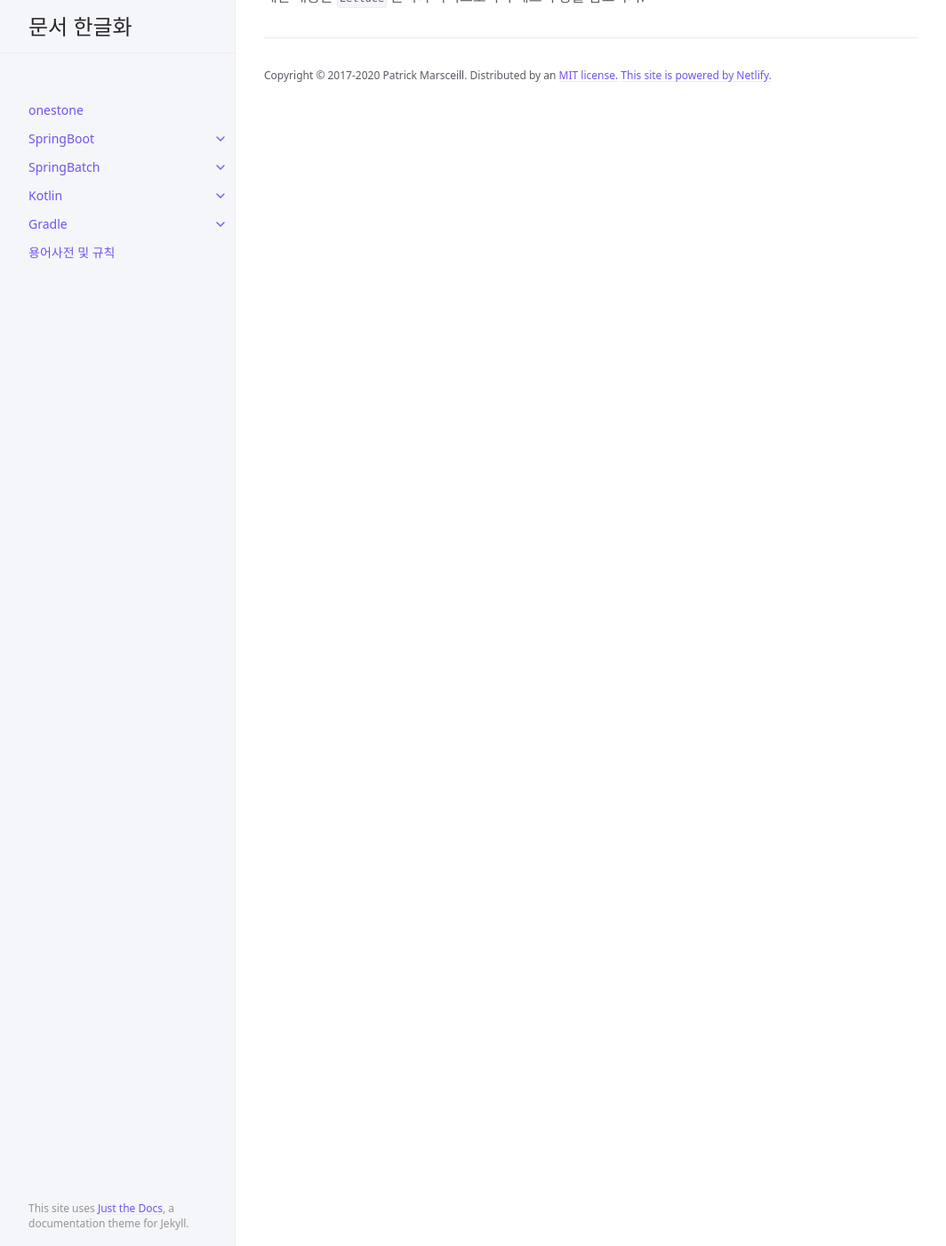
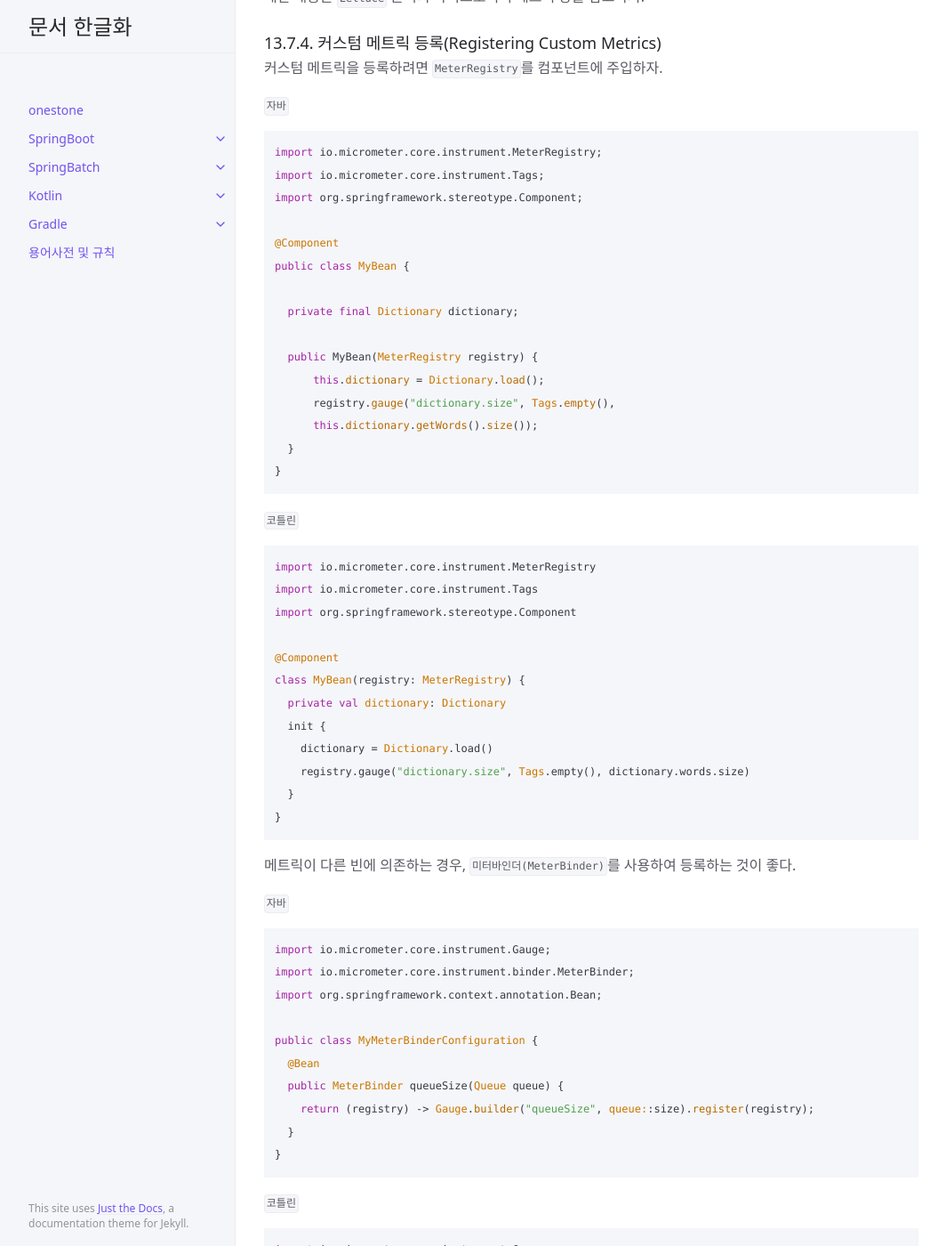
Before and after one commit to onestone9900/onestone9900.github.io, a Jekyll site: the page built from docs/spring_boot/3.1.1/spring_boot/13.production_ready_features.md, in a window 1280 px wide and 1400 px high, scrolled down 73627 px. Shown: the whole window at 89% size, without its empty margins (107-1171 px from the left). Built offline with Jekyll 4.4.1, drawn with Linux system fonts in a browser that asks for light colours; some of the changed text lies outside the part shown.

Commit message:
docs: spring boot - 13.7.4. 커스텀 메트릭 등록(Registering Custom Metrics)

````diff
--- a/docs/spring_boot/3.1.1/spring_boot/13.production_ready_features.md
+++ b/docs/spring_boot/3.1.1/spring_boot/13.production_ready_features.md
@@ -2760,3 +2760,79 @@ management:
 
 #### 레디스 메트릭(Redis Metrics)
 자동 구성은 자동 구성된 `LettuceConnectionFactory`에 대해 `MicrometerCommandLatencyRecorder`를 등록한다. 자세한 내용은 `Lettuce` 문서의 마이크로미터 메트릭 장을 참고하자.
+
+
+### 13.7.4. 커스텀 메트릭 등록(Registering Custom Metrics)
+커스텀 메트릭을 등록하려면 `MeterRegistry`를 컴포넌트에 주입하자.
+
+`자바`
+```java
+import io.micrometer.core.instrument.MeterRegistry;
+import io.micrometer.core.instrument.Tags;
+import org.springframework.stereotype.Component;
+
+@Component
+public class MyBean {
+
+  private final Dictionary dictionary;
+
+  public MyBean(MeterRegistry registry) {
+      this.dictionary = Dictionary.load();
+      registry.gauge("dictionary.size", Tags.empty(),
+      this.dictionary.getWords().size());
+  }
+}
+```
+
+`코틀린`
+```kotlin
+import io.micrometer.core.instrument.MeterRegistry
+import io.micrometer.core.instrument.Tags
+import org.springframework.stereotype.Component
+
+@Component
+class MyBean(registry: MeterRegistry) {
+  private val dictionary: Dictionary
+  init {
+    dictionary = Dictionary.load()
+    registry.gauge("dictionary.size", Tags.empty(), dictionary.words.size)
+  }
+}
+```
+
+메트릭이 다른 빈에 의존하는 경우, `미터바인더(MeterBinder)`를 사용하여 등록하는 것이 좋다.
+
+`자바`
+```java
+import io.micrometer.core.instrument.Gauge;
+import io.micrometer.core.instrument.binder.MeterBinder;
+import org.springframework.context.annotation.Bean;
+
+public class MyMeterBinderConfiguration {
+  @Bean
+  public MeterBinder queueSize(Queue queue) {
+    return (registry) -> Gauge.builder("queueSize", queue::size).register(registry);
+  }
+}
+```
+
+`코틀린`
+```kotlin
+import io.micrometer.core.instrument.Gauge
+import io.micrometer.core.instrument.binder.MeterBinder
+import org.springframework.context.annotation.Bean
+
+class MyMeterBinderConfiguration {
+  @Bean
+  fun queueSize(queue: Queue): MeterBinder {
+    return MeterBinder { registry ->
+      Gauge.builder("queueSize", queue::size).register(registry)
+    }
+  }
+}
+```
+
+`미터바인더(MeterBinder)`를 사용하면 올바른 의존 관계가 설정되고 메트릭 값을 검색할 때 빈을 사용할 수 있다. `미터바인더(MeterBinder)` 구현은 컴포넌트나 애플리케이션 전체에 걸쳐 일련의 메트릭을 반복적으로 계측하는 경우에도 유용할 수 있다.
+
+{: .note}
+기본적으로, 모든 `미터바인더(MeterBinder)` 빈의 메트릭은 스프링이 관리하는 `미터레지스트리(MeterRegistry)`에 자동 바인딩된다.
````
